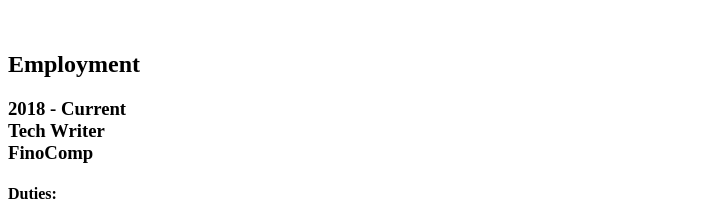
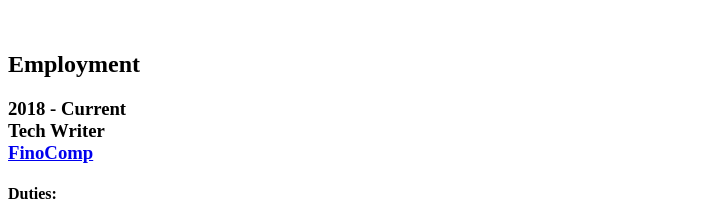
Before and after one commit to johnfolder01/johns-portfolio, a plain HTML site: page resume.html in a window 1280 px wide. Shown: the part 1386-1600 px from the top of the page, without its empty margins (0-712 px from the left). Drawn offline with Linux system fonts and the light colour scheme.

Commit message:
Modify resume page with link

```diff
--- a/resume.html
+++ b/resume.html
@@ -51,7 +51,7 @@
 
             <h3>2018 - Current<br>
                 Tech Writer<br>
-                FinoComp</h3>
+                <a href="http://www.finocomp.com/">FinoComp</a></h3>
             <h4>Duties:</h4>
             <ul>
                 <li>Create written content for user documentation, requirements, architecture, API's and Marketing</li>
```
